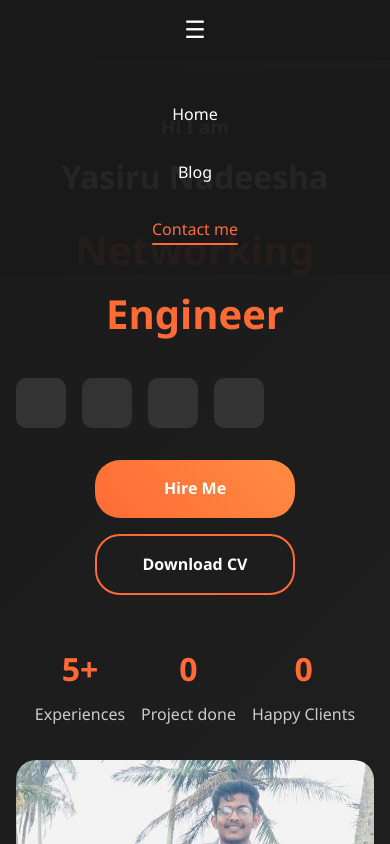
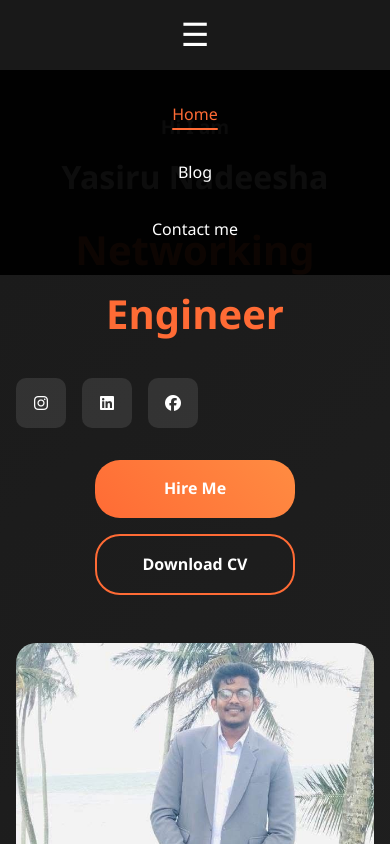
Before and after one commit to yasiru114/portfolio, a plain HTML site: page index.html in a window 390 px wide. Both pictures are taken after a click on the button "Toggle Menu". Shown: the top 844 px of the page. Drawn offline with Linux system fonts and the light colour scheme.

Commit message:
Refactor mobile menu styles and functionality; enhance responsiveness and accessibility

```diff
--- a/assigment.css
+++ b/assigment.css
@@ -804,7 +804,6 @@ body {
     color: #cccccc;
 }
 
-/* Animations */
 @keyframes fadeInUp {
     from {
         opacity: 0;
@@ -1102,20 +1101,41 @@ nav {
     font-weight: 500;
 }
 
+.nav-menu {
+  display: flex;
+  list-style: none;
+  gap: 2rem;
+}
+
+.mobile-menu-btn {
+  display: none;
+}
+
+/* MOBILE STYLES */
 @media (max-width: 768px) {
-    .nav-links {
-        display: none;
-    }
+  .nav-menu {
+    position: fixed;
+    top: 70px;
+    left: -100%;
+    width: 100%;
+    flex-direction: column;
+    background: rgba(0, 0, 0, 0.95);
+    padding: 2rem;
+    text-align: center;
+    transition: left 0.3s ease;
+  }
 
-    .about-hero h1 {
-        font-size: 2.5rem;
-    }
+  .nav-menu.active {
+    left: 0;
+  }
 
-    .skills-grid {
-        grid-template-columns: 1fr;
-    }
+  .mobile-menu-btn {
+    display: block;
+    font-size: 2rem;
+    background: none;
+    border: none;
+    color: white;
+    cursor: pointer;
+  }
 
-    .personal-info {
-        padding: 2rem;
-    }
 }
--- a/index.html
+++ b/index.html
@@ -6,15 +6,22 @@
     <meta name="viewport" content="width=device-width, initial-scale=1.0">
     <title>Yasiru Nadeesha</title>
     <link rel="stylesheet" href="assigment.css">
+    <link
+        rel="stylesheet"
+        href="https://cdnjs.cloudflare.com/ajax/libs/font-awesome/6.5.0/css/all.min.css"
+        integrity="sha512-..."
+        crossorigin="anonymous"
+        referrerpolicy="no-referrer"
+    />
 
 </head>
 <body>
     <nav class="navbar">
         <div class="nav-container">
             <ul class="nav-menu">
-                <li><a href="index.html" class="nav-link">Home</a></li>
+                <li><a href="index.html" class="nav-link active">Home</a></li>
                 <li><a href="blog.html" class="nav-link">Blog</a></li>
-                <li><a href="conct.html" class="nav-link active">Contact me</a></li>
+                <li><a href="conct.html" class="nav-link">Contact me</a></li>
             </ul>
             <button class="mobile-menu-btn" id="menu-toggle" aria-label="Toggle Menu">
                 ☰
@@ -23,43 +30,27 @@
         </div>
     </nav>
 
-    <!-- This is home page -->
+
     <main class="home-main">
         <div class="hero">
             <div class="hero-content">
                 <h1>Hi I am</h1>
                 <h2>Yasiru Nadeesha</h2>
                 <h3>Networking Engineer</h3>
-
                 <div class="social-links">
                     <a href="https://www.instagram.com/yasirunadesha?igsh=NTFxY2RicnE1bTli" class="social-link"><i
                             class="fab fa-instagram"></i></a>
                     <a href="www.linkedin.com/in/yasiru-nadeesha-108219357" class="social-link"><i
                             class="fab fa-linkedin"></i></a>
-                    <a href="#" class="social-link"><i class="fab fa-dribbble"></i></a>
-                    <a href="#" class="social-link"><i class="fab fa-behance"></i></a>
+                    <a href="https://www.facebook.com/yasiru.nadesha.5?mibextid=ZbWKwL" class="social-link"><i class="fab fa-facebook"></i></a>
                 </div>
+
 
                 <div class="hero-buttons">
                     <a href="conct.html" class="btn btn-primary">Hire Me</a>
                     <a href="#" class="btn btn-secondary">Download CV</a>
                 </div>
 
-                <div class="stats">
-                    <div class="stat">
-                        <div class="stat-number">5+</div>
-                        <div class="stat-label">Experiences</div>
-                    </div>
-                    <div class="stat">
-                        <div class="stat-number">0</div>
-                        <div class="stat-label">Project done</div>
-                    </div>
-                    <div class="stat">
-                        <div class="stat-number">0</div>
-                        <div class="stat-label">Happy Clients</div>
-                    </div>
-                </div>
-            </div>
             <div class="hero-image">
                 <img src="y.jpg" alt="Profile" />
             </div>
```
Also changed, not shown: assigment.js (+7 -6 lines), blog.html (+2 -2 lines).
